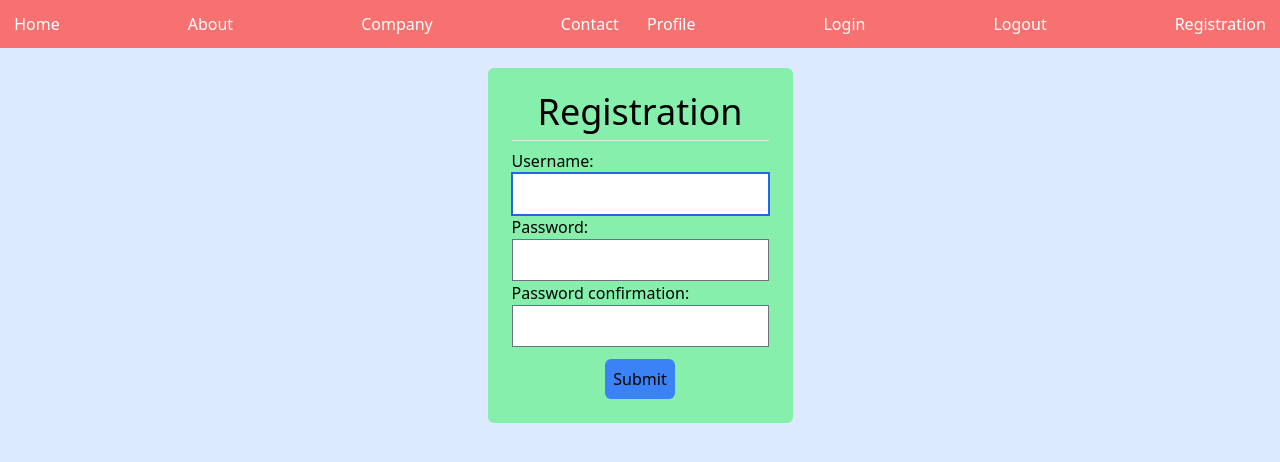
After one commit to Hasan-TechNinja/Company, a Django app: page /registration/ in a window 1280 px wide. The commit adds this page. Shown: the top 462 px of the page. Run offline with Django 5.2, Linux system fonts and the light colour scheme; some libraries are stand-ins or nearby versions.

Commit message:
registration and login

```diff
--- a/Main/templates/base.html
+++ b/Main/templates/base.html
@@ -21,9 +21,9 @@
         <div>
             <ul class='flex space-x-3 md:space-x-6 lg:space-x-32'>
                 <li class='hover:text-black'><a href="#">Profile</a></li>
-                <li class='hover:text-black'><a href="#">Login</a></li>
+                <li class='hover:text-black'><a href="{% url "login" %}">Login</a></li>
                 <li class='hover:text-black'><a href="#">Logout</a></li>
-                <li class='hover:text-black'><a href="#">Registration</a></li>
+                <li class='hover:text-black'><a href="{% url "registration" %}">Registration</a></li>
             </ul>
         </div>
     </div>
--- /dev/null
+++ b/Main/templates/registration.html
@@ -0,0 +1,32 @@
+{% extends "base.html" %}
+{% load static %}
+{% block title %}Registration{% endblock title %}
+{% block content %}
+<div class='flex justify-center space-x-5'>
+   <div class='bg-green-300 m-5 p-6 rounded-md'>
+        <div>
+            <h2 class='bg-green-300 text-4xl font-normal text-center'>Registration</h2>
+        </div>
+        <hr class='my-2'>
+        <form action="" method = 'POST'>
+            {% csrf_token %}
+            <div>
+                {% for form in form %}
+                    <div>
+                        {{form.label_tag}}
+                    </div>
+                    <div class='text-black'>
+                        {{form}}
+                        {% if form.errors %}
+                            <p class='text-red-600'>{{ form.errors | striptags }}</p>
+                        {% endif %}
+                    </div>
+                    {% endfor %}
+                </div>
+            <div class='text-center mt-3'>
+                <input class='bg-blue-500 hover:bg-blue-700 hover:text-blue-200 p-2 rounded-md text-center hover:cursor-pointer' type="submit" value='Submit'>
+            </div>
+        </form>
+   </div>
+</div>
+{% endblock content %}
--- a/Main/urls.py
+++ b/Main/urls.py
@@ -7,4 +7,7 @@ urlpatterns = [
     path('', views.Home, name = 'home'),
     path('snippets/', views.snippet_list),
     path('snippets/<int:pk>/', views.snippet_detail),
+    path('registration/', views.Registration, name='registration'),
+    path('login/', views.LoginView, name='login'),
+    # path('account/login/', views.LoginView, name='login'),
 ]
--- a/Main/views.py
+++ b/Main/views.py
@@ -1,14 +1,51 @@
 from django.http import HttpResponse, JsonResponse
-from django.shortcuts import render
+from django.shortcuts import render, redirect
 from django.views.decorators.csrf import csrf_exempt
 from rest_framework.parsers import JSONParser
 from . models import Snippet
 from . serializers import SnippetSerializer
+from django.contrib.auth.forms import UserCreationForm, AuthenticationForm
+from django.contrib.auth import authenticate, login, logout
 
 # Create your views here.
 
 def Home(request):
     return render(request, 'home.html')
+
+def Registration(request):
+    if request.method == 'POST':
+        form = UserCreationForm(request.POST)
+        if form.is_valid():
+            form.save()
+            return redirect('login')
+    else:
+        form = UserCreationForm()
+
+    context = {
+        'form':form
+    }
+    return render(request, 'registration.html', context)
+
+def LoginView(request):
+    if request.method == "POST":
+        form = AuthenticationForm(request.POST)
+        if form.is_valid():
+            username = form.cleaned_data.get('username')
+            password = form.cleaned_data.get('password')
+            user = authenticate(username = username, password = password)
+            if user is not None:
+                login(request, user)
+                # next_url = request.POST.get('next', '')
+                # return redirect(next_url)
+    else:
+        form = AuthenticationForm()
+
+    context = {
+        'form':form,
+        # 'next':next_url
+    }
+    return render(request, 'login.html', context)
+
 
 @csrf_exempt
 def snippet_list(request):
--- a/theme/static/css/dist/styles.css
+++ b/theme/static/css/dist/styles.css
@@ -823,9 +823,44 @@ select {
   position: sticky;
 }
 
+.m-5 {
+  margin: 1.25rem;
+}
+
 .mx-auto {
   margin-left: auto;
   margin-right: auto;
+}
+
+.mx-4 {
+  margin-left: 1rem;
+  margin-right: 1rem;
+}
+
+.my-3 {
+  margin-top: 0.75rem;
+  margin-bottom: 0.75rem;
+}
+
+.my-2 {
+  margin-top: 0.5rem;
+  margin-bottom: 0.5rem;
+}
+
+.mt-3 {
+  margin-top: 0.75rem;
+}
+
+.mb-3 {
+  margin-bottom: 0.75rem;
+}
+
+.mt-8 {
+  margin-top: 2rem;
+}
+
+.box-content {
+  box-sizing: content-box;
 }
 
 .block {
@@ -890,8 +925,26 @@ select {
   margin-left: calc(0.75rem * calc(1 - var(--tw-space-x-reverse)));
 }
 
+.space-x-5 > :not([hidden]) ~ :not([hidden]) {
+  --tw-space-x-reverse: 0;
+  margin-right: calc(1.25rem * var(--tw-space-x-reverse));
+  margin-left: calc(1.25rem * calc(1 - var(--tw-space-x-reverse)));
+}
+
 .rounded {
   border-radius: 0.25rem;
+}
+
+.rounded-md {
+  border-radius: 0.375rem;
+}
+
+.rounded-sm {
+  border-radius: 0.125rem;
+}
+
+.rounded-lg {
+  border-radius: 0.5rem;
 }
 
 .border {
@@ -908,6 +961,16 @@ select {
   background-color: rgb(249 250 251 / var(--tw-bg-opacity));
 }
 
+.bg-green-300 {
+  --tw-bg-opacity: 1;
+  background-color: rgb(134 239 172 / var(--tw-bg-opacity));
+}
+
+.bg-green-400 {
+  --tw-bg-opacity: 1;
+  background-color: rgb(74 222 128 / var(--tw-bg-opacity));
+}
+
 .bg-red-400 {
   --tw-bg-opacity: 1;
   background-color: rgb(248 113 113 / var(--tw-bg-opacity));
@@ -916,6 +979,34 @@ select {
 .bg-slate-300 {
   --tw-bg-opacity: 1;
   background-color: rgb(203 213 225 / var(--tw-bg-opacity));
+}
+
+.bg-blue-600 {
+  --tw-bg-opacity: 1;
+  background-color: rgb(37 99 235 / var(--tw-bg-opacity));
+}
+
+.bg-green-500 {
+  --tw-bg-opacity: 1;
+  background-color: rgb(34 197 94 / var(--tw-bg-opacity));
+}
+
+.bg-blue-400 {
+  --tw-bg-opacity: 1;
+  background-color: rgb(96 165 250 / var(--tw-bg-opacity));
+}
+
+.bg-blue-500 {
+  --tw-bg-opacity: 1;
+  background-color: rgb(59 130 246 / var(--tw-bg-opacity));
+}
+
+.p-6 {
+  padding: 1.5rem;
+}
+
+.p-2 {
+  padding: 0.5rem;
 }
 
 .py-3 {
@@ -931,9 +1022,56 @@ select {
   font-family: ui-serif, Georgia, Cambria, "Times New Roman", Times, serif;
 }
 
+.font-sans {
+  font-family: ui-sans-serif, system-ui, sans-serif, "Apple Color Emoji", "Segoe UI Emoji", "Segoe UI Symbol", "Noto Color Emoji";
+}
+
+.font-mono {
+  font-family: ui-monospace, SFMono-Regular, Menlo, Monaco, Consolas, "Liberation Mono", "Courier New", monospace;
+}
+
+.text-4xl {
+  font-size: 2.25rem;
+  line-height: 2.5rem;
+}
+
 .text-5xl {
   font-size: 3rem;
   line-height: 1;
+}
+
+.text-xl {
+  font-size: 1.25rem;
+  line-height: 1.75rem;
+}
+
+.text-2xl {
+  font-size: 1.5rem;
+  line-height: 2rem;
+}
+
+.font-thin {
+  font-weight: 100;
+}
+
+.font-extralight {
+  font-weight: 200;
+}
+
+.font-light {
+  font-weight: 300;
+}
+
+.font-normal {
+  font-weight: 400;
+}
+
+.font-medium {
+  font-weight: 500;
+}
+
+.font-semibold {
+  font-weight: 600;
 }
 
 .leading-normal {
@@ -949,6 +1087,21 @@ select {
   color: rgb(255 255 255 / var(--tw-text-opacity));
 }
 
+.text-black {
+  --tw-text-opacity: 1;
+  color: rgb(0 0 0 / var(--tw-text-opacity));
+}
+
+.text-red-600 {
+  --tw-text-opacity: 1;
+  color: rgb(220 38 38 / var(--tw-text-opacity));
+}
+
+.text-yellow-400 {
+  --tw-text-opacity: 1;
+  color: rgb(250 204 21 / var(--tw-text-opacity));
+}
+
 .filter {
   filter: var(--tw-blur) var(--tw-brightness) var(--tw-contrast) var(--tw-grayscale) var(--tw-hue-rotate) var(--tw-invert) var(--tw-saturate) var(--tw-sepia) var(--tw-drop-shadow);
 }
@@ -957,9 +1110,28 @@ select {
   transition-timing-function: cubic-bezier(0.4, 0, 0.2, 1);
 }
 
+.hover\:cursor-pointer:hover {
+  cursor: pointer;
+}
+
+.hover\:bg-blue-700:hover {
+  --tw-bg-opacity: 1;
+  background-color: rgb(29 78 216 / var(--tw-bg-opacity));
+}
+
 .hover\:text-black:hover {
   --tw-text-opacity: 1;
   color: rgb(0 0 0 / var(--tw-text-opacity));
+}
+
+.hover\:text-blue-200:hover {
+  --tw-text-opacity: 1;
+  color: rgb(191 219 254 / var(--tw-text-opacity));
+}
+
+.hover\:text-white:hover {
+  --tw-text-opacity: 1;
+  color: rgb(255 255 255 / var(--tw-text-opacity));
 }
 
 @media (min-width: 640px) {
```
Also changed, not shown: Main/templates/login.html (added, +29 -0 lines), db.sqlite3.
